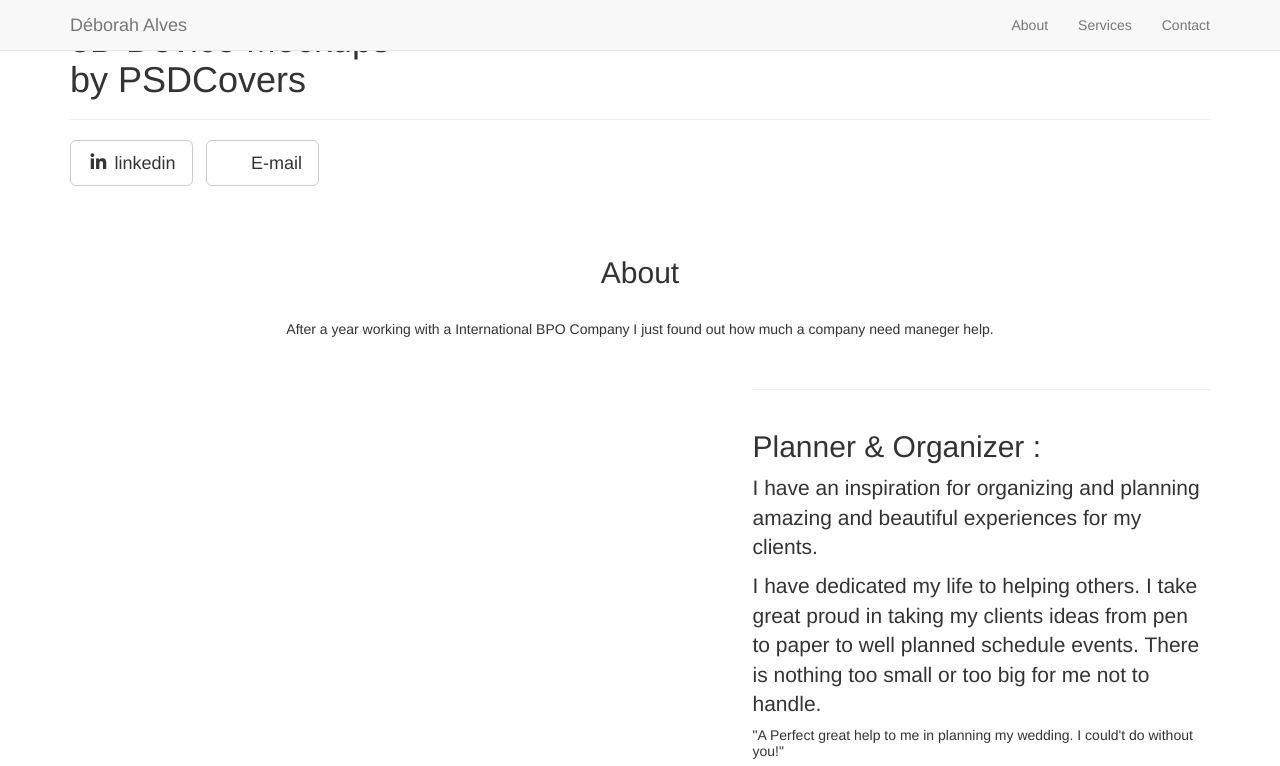
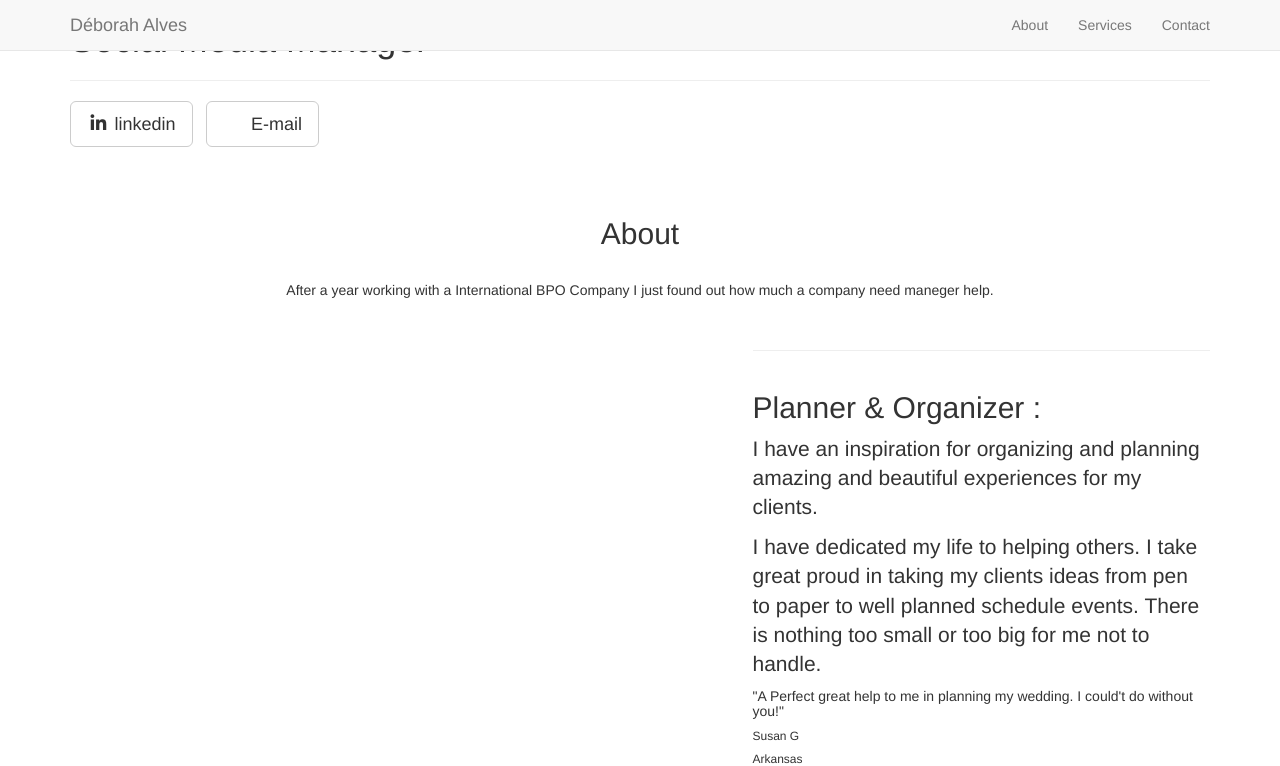
Before and after one commit to deborahyalves/deborahyalves.github.io, a Jekyll site: the page built from _posts/2014-09-22-services-2.markdown, in a window 1280 px wide and 1400 px high. Shown: the top 766 px of the window. Built offline with Jekyll 4.4.1, drawn with Linux system fonts in a browser that asks for light colours; nearby versions of some CDN libraries; library files that are not in the unit come from our copies; some of the changed text lies outside the part shown; grey boxes are pictures that could not be loaded.

Commit message:
Update 2014-09-22-services-2.markdown

```diff
--- a/_posts/2014-09-22-services-2.markdown
+++ b/_posts/2014-09-22-services-2.markdown
@@ -1,8 +1,8 @@
 ---
 layout: default
-img: dog.png
+img: working-in-a-group-6224.jpg
 category: Services
-title: 3D Device Mockups<br>by PSDCovers
+title: Social Media Manager
 description: |
 ---
   Turn your 2D designs into high quality, 3D
```
